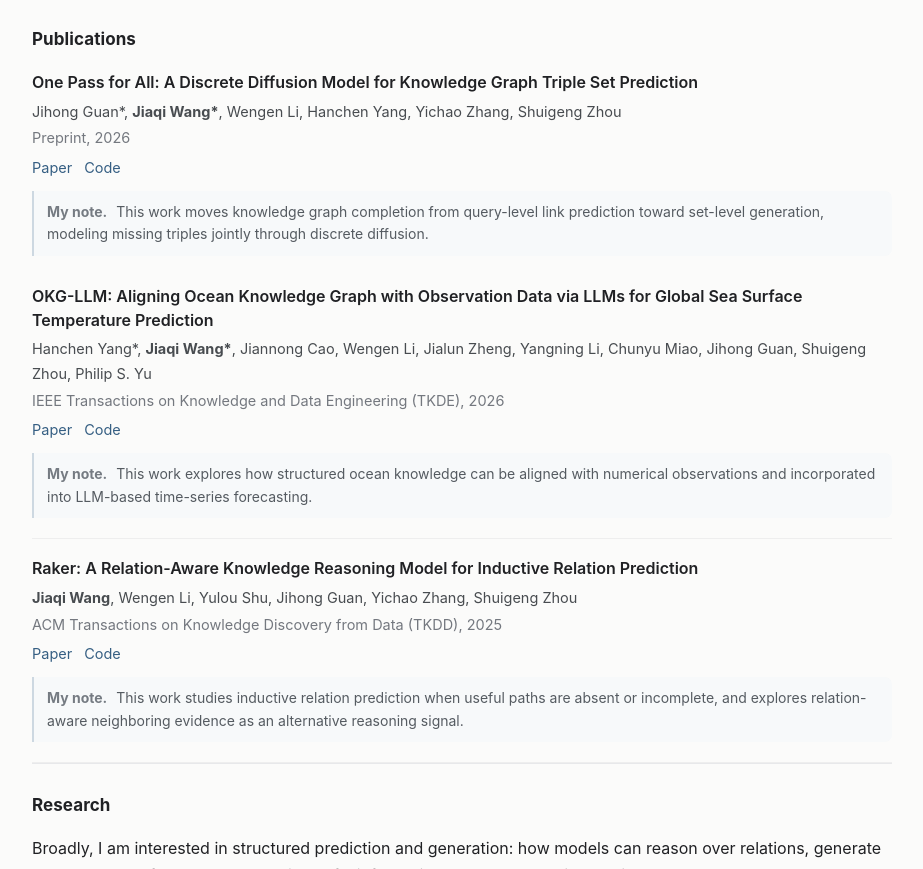
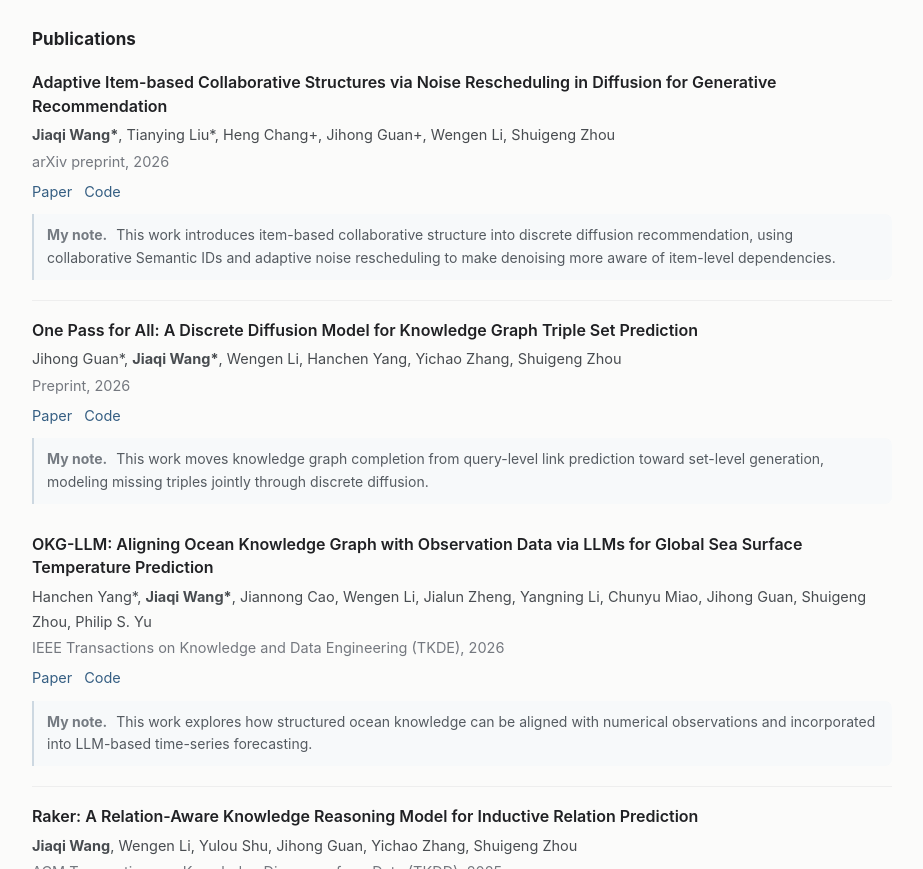
Before and after one commit to CalmaQi/CalmaQi.github.io, a plain HTML site: page index.html in a window 1280 px wide. Shown: the part 969-1838 px from the top of the page, without its empty margins (178-1101 px from the left). Drawn offline with Linux system fonts and the light colour scheme.

Commit message:
Update index.html

```diff
--- a/index.html
+++ b/index.html
@@ -125,6 +125,36 @@
 
   <section id="publications">
     <div class="section-head"><h2>Publications</h2></div>
+      <article class="paper">
+    <div class="paper-title">
+      Adaptive Item-based Collaborative Structures via Noise Rescheduling in Diffusion for Generative Recommendation
+    </div>
+
+    <div class="authors">
+      <strong>Jiaqi Wang*</strong>, Tianying Liu*, Heng Chang+,
+      Jihong Guan+, Wengen Li, Shuigeng Zhou
+    </div>
+
+    <div class="venue">
+      arXiv preprint, 2026
+    </div>
+
+    <div class="paper-links">
+      <a href="https://arxiv.org/abs/2608.23400"
+         target="_blank"
+         rel="noopener">Paper</a>
+
+      <a href="https://github.com/CalmaQi/ANR-DiffRec"
+         target="_blank"
+         rel="noopener">Code</a>
+    </div>
+
+    <div class="paper-note">
+      <strong>My note.</strong>
+      This work introduces item-based collaborative structure into discrete diffusion recommendation,
+      using collaborative Semantic IDs and adaptive noise rescheduling to make denoising more aware of item-level dependencies.
+    </div>
+  </article>
 
     <article class="paper">
       <div class="paper-title">One Pass for All: A Discrete Diffusion Model for Knowledge Graph Triple Set Prediction</div>
```
